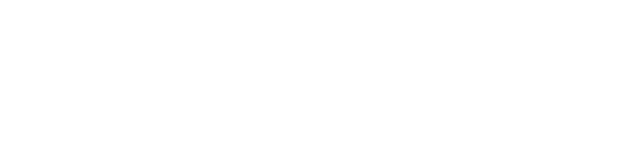
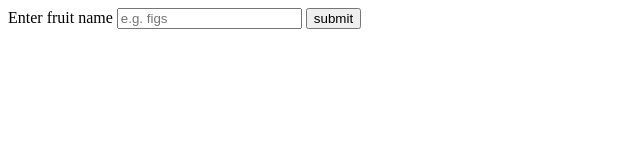
Before and after one commit to lisa-akadj/fruitSaladApp, a plain HTML site: page index.html in a window 1280 px wide. Shown: the whole page, without its empty margins (0-640 px from the left). Drawn offline with Linux system fonts and the light colour scheme.

Commit message:
might be a good place to commit

```diff
--- a/index.html
+++ b/index.html
@@ -3,10 +3,16 @@
 <head>
     <meta charset="UTF-8">
     <meta name="viewport" content="width=device-width, initial-scale=1.0">
+    <script src="./script.js"></script>
     <title>Fruit Salad App</title>
 </head>
 <body>
     <section id="inputSection">
+        <form>
+            <label for="fruitInput">Enter fruit name</label>
+            <input id="fruitInput" name="fruit" type="text" placeholder="e.g. figs">
+            <input type="submit" value="submit">
+        </form>
 
     </section>
 
--- /dev/null
+++ b/script.js
@@ -0,0 +1 @@
+console.log("You alright sweetheart")
```
